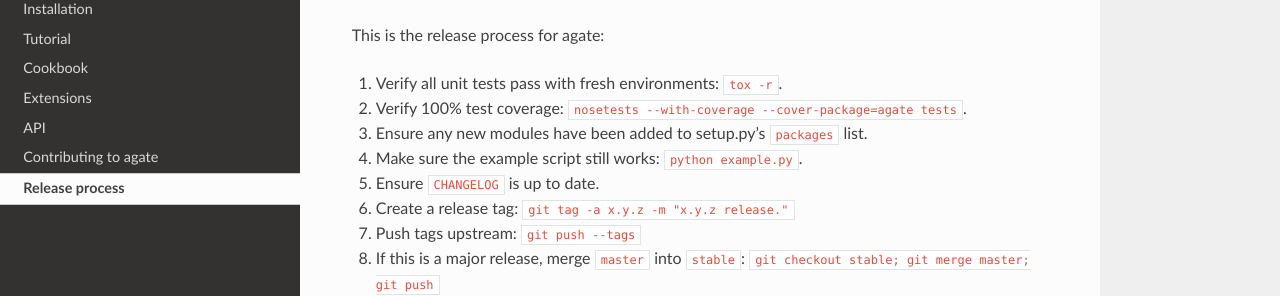
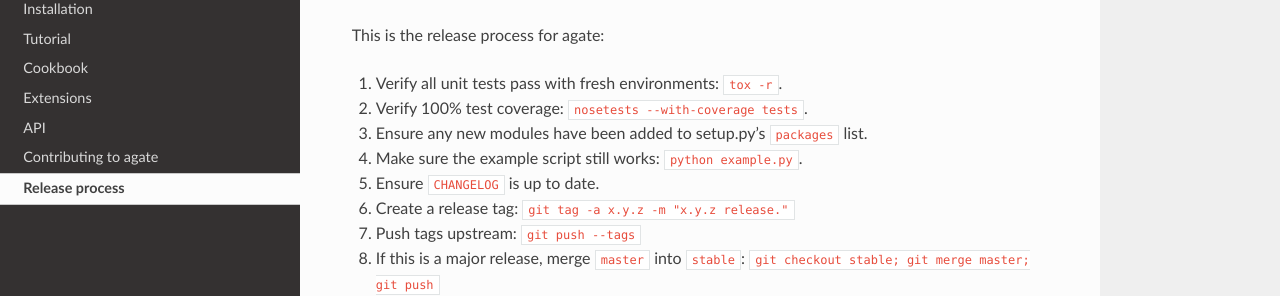
Before and after one commit to wireservice/agate, a Sphinx documentation site: the page built from docs/release_process.rst, in a window 1280 px wide. Shown: the part 136-432 px from the top of the page. Built offline with Sphinx 7.4.7 and the Read the Docs theme 2.0.0, drawn with Linux system fonts in a browser that asks for light colours.

Commit message:
Add .coveragerc.

```diff
--- a/docs/install.rst
+++ b/docs/install.rst
@@ -35,7 +35,7 @@ If you are a developer that also wants to hack on agate, install it this way::
 
     agate also supports running tests with coverage::
 
-        nosetests --with-coverage --cover-package=agate tests
+        nosetests --with-coverage tests
 
 Supported platforms
 -------------------
--- a/docs/release_process.rst
+++ b/docs/release_process.rst
@@ -5,7 +5,7 @@ Release process
 This is the release process for agate:
 
 1. Verify all unit tests pass with fresh environments: ``tox -r``.
-2. Verify 100% test coverage: ``nosetests --with-coverage --cover-package=agate tests``.
+2. Verify 100% test coverage: ``nosetests --with-coverage tests``.
 3. Ensure any new modules have been added to setup.py's ``packages`` list.
 #. Make sure the example script still works: ``python example.py``.
 #. Ensure ``CHANGELOG`` is up to date.
```
Also changed, not shown: 1 other file.
